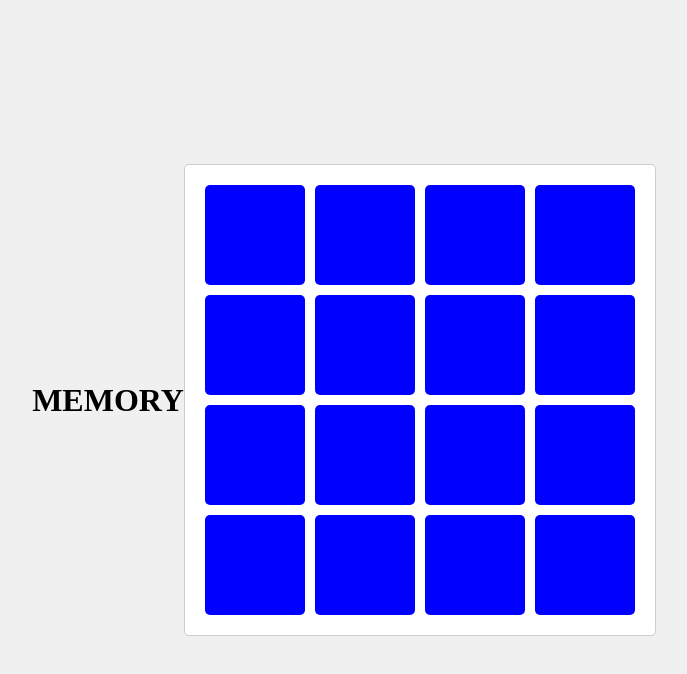
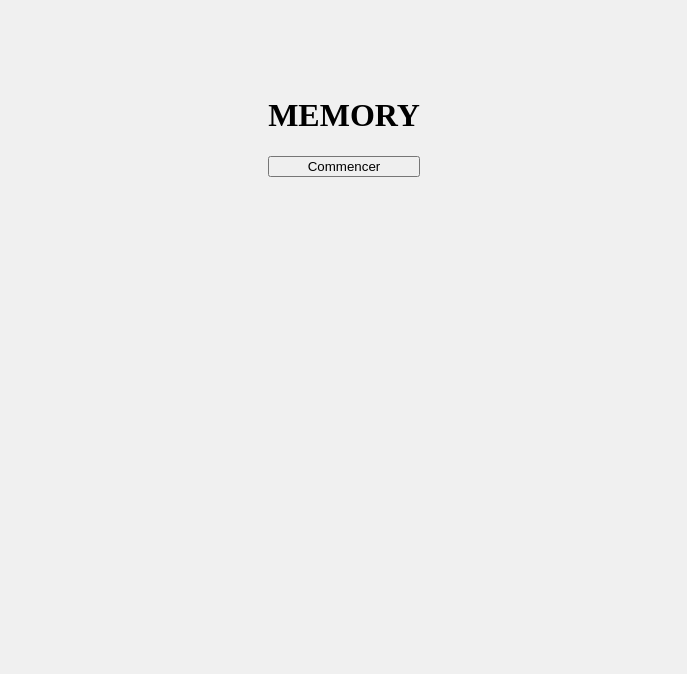
Before and after one commit to nat730/memory, a website built with Vite: page index.html in a window 1280 px wide. Shown: the whole page, without its empty margins (296-983 px from the left). Built offline with nearby package versions, Linux system fonts and the light colour scheme.

Commit message:
bouton début fonctionnel

```diff
--- a/index.html
+++ b/index.html
@@ -11,10 +11,11 @@
 </head>
 
 <body>
-  <div>
+  <div id="menu-container">
     <h1>MEMORY</h1>
+    <button id="startbutton">Commencer</button>
   </div>
-  <div id="game-container" class="game-container"></div>
+  <div id="game-container" class="game-container hidden-visibility"></div>
   <script type="module" src="src/main.ts"></script>
 </body>
 
--- a/src/main.ts
+++ b/src/main.ts
@@ -12,7 +12,7 @@ const tileColors = ['black', 'white', 'green', 'yellow', 'purple', 'orange', 'pi
 shuffleArray(tileColors);
 
 // Créer un conteneur pour le plateau de jeu
-const gameContainer = document.querySelector('#game-container');
+const gameContainer = document.querySelector('#game-container') as HTMLDivElement;
 
 let flippedTiles: HTMLElement[] = []; // tableau pour récupérer les tuiles retournées
 
@@ -56,3 +56,11 @@ tileColors.forEach((color) => {
     });
     gameContainer?.appendChild(tileElement);
 });
+
+// Afficher le plateau de jeu
+let startButton = document.querySelector("#startbutton") as HTMLButtonElement;
+
+startButton.addEventListener("click", () => {
+  startButton.remove();
+  gameContainer?.classList.remove("hidden-visibility");
+})
--- a/src/style.css
+++ b/src/style.css
@@ -1,10 +1,16 @@
 body {
   display: flex;
-  justify-content: center;
+  flex-direction: column;
+  justify-content: space-evenly;
   align-items: center;
   min-height: 100vh;
   margin: 0;
   background-color: #f0f0f0;
+}
+
+#menu-container {
+  display: flex;
+  flex-direction: column;
 }
 
 .game-container {
@@ -15,6 +21,10 @@ body {
   padding: 20px;
   border: 1px solid #ccc;
   border-radius: 5px;
+}
+
+.hidden-visibility {
+  visibility: hidden;
 }
 
 .tile {
```
